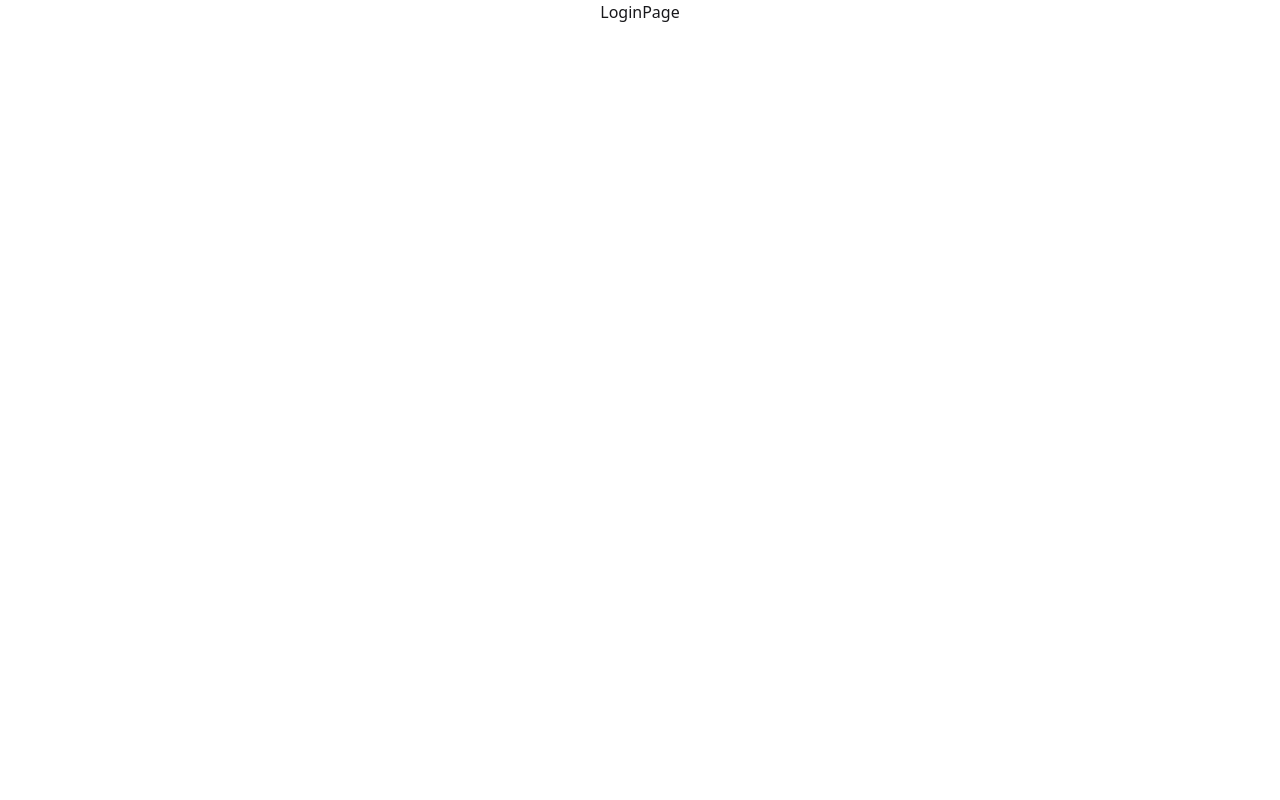
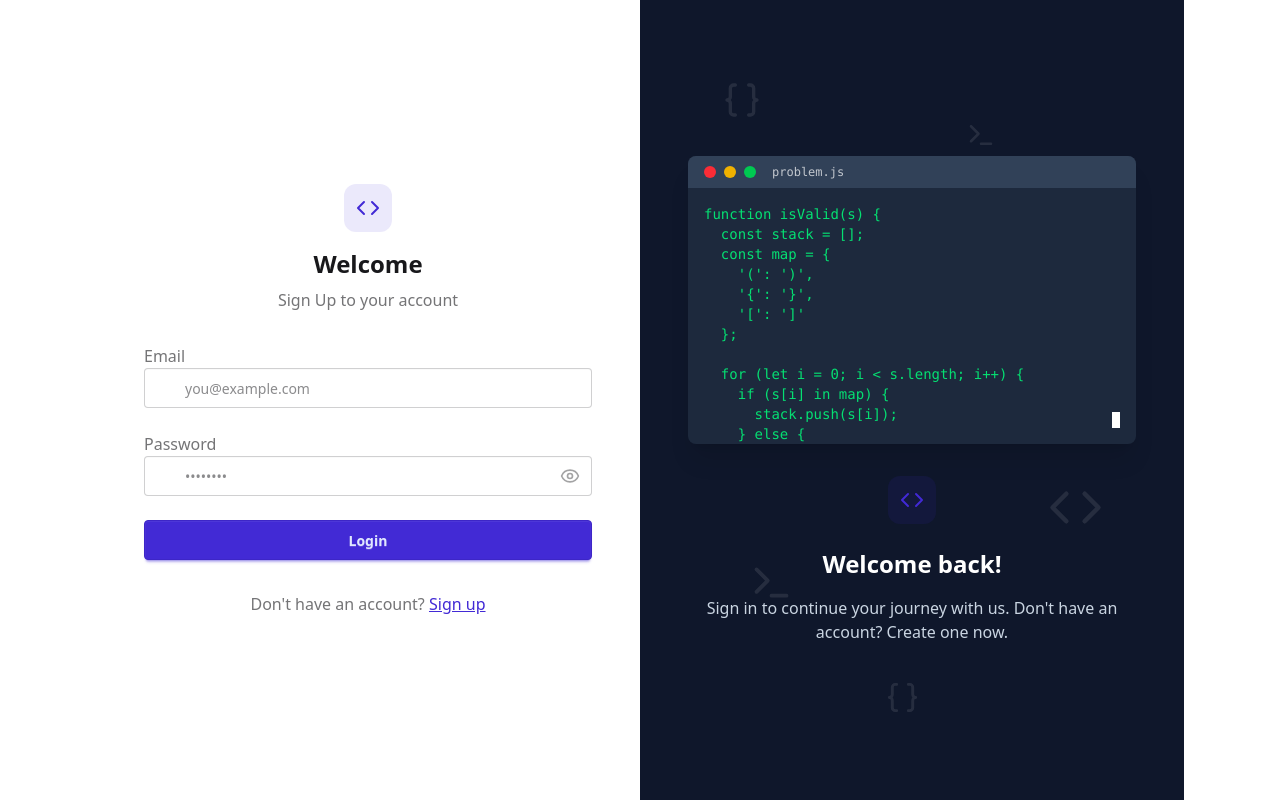
Before and after one commit to gaurav0973/LeetQuest, a React (Vite) app in the folder frontend/: page /login in a window 1280 px wide. Built offline with nearby package versions, Linux system fonts and the light colour scheme.

Commit message:
login page is made

```diff
--- a/frontend/src/components/AuthImagePattern.jsx
+++ b/frontend/src/components/AuthImagePattern.jsx
@@ -1,7 +1,5 @@
 import { Code, Terminal, FileCode, Braces } from "lucide-react"
 import { useEffect, useState } from "react"
-
-
 
 const CodeBackground = ({ title, subtitle }) => {
   const [activeIndex, setActiveIndex] = useState(0)
@@ -58,7 +56,7 @@
 }`,
   ]
 
-  // Rotate through code snippets
+  // Rotate through code snippets every 2 seconds
   useEffect(() => {
     const interval = setInterval(() => {
       setActiveIndex((prev) => (prev + 1) % codeSnippets.length)
@@ -116,7 +114,7 @@
 
         {/* Logo */}
         <div className="flex items-center justify-center mb-6">
-          <div className="w-12 h-12 rounded-xl bg-primary/10  flex items-center justify-center">
+          <div className="w-12 h-12 rounded-xl bg-primary/10 flex items-center justify-center">
             <Code className="w-6 h-6 text-primary" />
           </div>
         </div>
--- a/frontend/src/page/LoginPage.jsx
+++ b/frontend/src/page/LoginPage.jsx
@@ -1,8 +1,157 @@
-import React from 'react'
+import React , {useState} from 'react'
+import {useForm} from "react-hook-form"
+import {zodResolver} from "@hookform/resolvers/zod"
+import { Link } from 'react-router-dom'
+import {
+  Code,
+  Eye,
+  EyeOff,
+  Loader2,
+  Lock,
+  Mail,
+} from "lucide-react";
 
-function LoginPage() {
+import {z} from "zod";
+import AuthImagePattern from '../components/AuthImagePattern';
+// import { useAuthStore } from "../store/useAuthStore";
+
+const SignUpSchema = z.object({
+  email:z.string().email("Enter a valid email"),
+  password:z.string().min(6 , "Password must be atleast of 6 characters"),
+})
+
+const LoginPage = () => {
+
+  const [showPassword , setShowPassword] = useState(false);
+
+  // const {signup , isSigninUp} = useAuthStore()
+
+  const {
+    register,
+    handleSubmit,
+    formState:{errors},
+  } = useForm({
+    resolver:zodResolver(SignUpSchema)
+  })
+
+  const onSubmit = async (data)=>{
+    console.log(data);
+  }
+
+
   return (
-    <div>LoginPage</div>
+    <div className='h-screen grid lg:grid-cols-2'>
+        <div className="flex flex-col justify-center items-center p-6 sm:p-12">
+        <div className="w-full max-w-md space-y-8">
+          {/* Logo */}
+          <div className="text-center mb-8">
+            <div className="flex flex-col items-center gap-2 group">
+              <div className="w-12 h-12 rounded-xl bg-primary/10 flex items-center justify-center group-hover:bg-primary/20 transition-colors">
+                <Code className="w-6 h-6 text-primary" />
+              </div>
+              <h1 className="text-2xl font-bold mt-2">Welcome </h1>
+              <p className="text-base-content/60">Sign Up to your account</p>
+            </div>
+          </div>
+
+          {/* Form */}
+          <form onSubmit={handleSubmit(onSubmit)} className="space-y-6">
+
+            {/* Email */}
+            <div className="form-control">
+              <label className="label">
+                <span className="label-text font-medium">Email</span>
+              </label>
+              <div className="relative">
+                <div className="absolute inset-y-0 left-0 pl-3 flex items-center pointer-events-none">
+                  <Mail className="h-5 w-5 text-base-content/40" />
+                </div>
+                <input
+                  type="email"
+                  {...register("email")}
+                  className={`input input-bordered w-full pl-10 ${
+                    errors.email ? "input-error" : ""
+                  }`}
+                  placeholder="you@example.com"
+                />
+              </div>
+              {errors.email && (
+                <p className="text-red-500 text-sm mt-1">{errors.email.message}</p>
+              )}
+            </div>
+
+            {/* Password */}
+            <div className="form-control">
+              <label className="label">
+                <span className="label-text font-medium">Password</span>
+              </label>
+              <div className="relative">
+                <div className="absolute inset-y-0 left-0 pl-3 flex items-center pointer-events-none">
+                  <Lock className="h-5 w-5 text-base-content/40" />
+                </div>
+                <input
+                  type={showPassword ? "text" : "password"}
+                  {...register("password")}
+                  className={`input input-bordered w-full pl-10 ${
+                    errors.password ? "input-error" : ""
+                  }`}
+                  placeholder="••••••••"
+                />
+                <button
+                  type="button"
+                  className="absolute inset-y-0 right-0 pr-3 flex items-center"
+                  onClick={() => setShowPassword(!showPassword)}
+                >
+                  {showPassword ? (
+                    <EyeOff className="h-5 w-5 text-base-content/40" />
+                  ) : (
+                    <Eye className="h-5 w-5 text-base-content/40" />
+                  )}
+                </button>
+              </div>
+              {errors.password && (
+                <p className="text-red-500 text-sm mt-1">{errors.password.message}</p>
+              )}
+            </div>
+
+            {/* Submit Button */}
+            <button
+              type="submit"
+              className="btn btn-primary w-full"
+            //  disabled={isSigninUp}
+            >
+               {/* {isSigninUp ? (
+                <>
+                  <Loader2 className="h-5 w-5 animate-spin" />
+                  Loading...
+                </>
+              ) : (
+                "Sign in"
+              )} */}
+              Login
+            </button>
+          </form>
+
+          {/* Footer */}
+          <div className="text-center">
+            <p className="text-base-content/60">
+              Don't have an account?{" "}
+              <Link to="/signup" className="link link-primary">
+                Sign up
+              </Link>
+            </p>
+          </div>
+        </div>
+      </div>
+
+      {/* Right Side - Image/Pattern */}
+      <AuthImagePattern
+        title={"Welcome back!"}
+        subtitle={
+          "Sign in to continue your journey with us. Don't have an account? Create one now."
+        }
+      />
+    </div>
   )
 }
 
```
